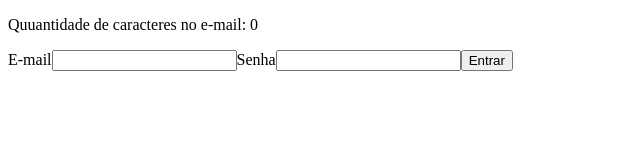
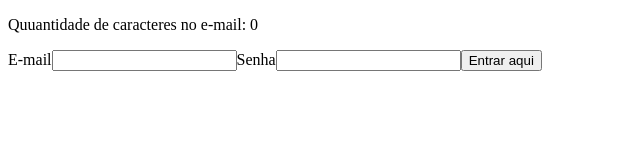
Before and after one commit to iguimaraesf/aulas-react, a React (Create React App) app: page /entrar in a window 1280 px wide. Shown: the top 160 px of the page, without its empty margins (0-640 px from the left). Built offline with nearby package versions, Linux system fonts and the light colour scheme.

Commit message:
feat: [Aula14] Componentes com HTML dentro

```diff
--- a/src/pages/login/Login.tsx
+++ b/src/pages/login/Login.tsx
@@ -1,4 +1,5 @@
 import { useCallback, useEffect, useMemo, useRef, useState } from "react"
+import { ButtonLogin } from "./components/buttonLogin"
 import { InputLogin } from "./components/inputLogin"
 export const Login = () => {
     const [email, setEmail] = useState('')
@@ -40,9 +41,12 @@
                     ref={inputPasswordRef}
                     onChange={newValue => setPassword(newValue)}
                     />
-                <button type="button" onClick={handleEntrar}>
+                <ButtonLogin onClick={handleEntrar} type="button">
+                    Entrar aqui
+                </ButtonLogin>
+                {/* <button type="button" onClick={handleEntrar}>
                     Entrar
-                </button>
+                </button> */}
             </form>
         </div>
     )
--- /dev/null
+++ b/src/pages/login/components/buttonLogin.tsx
@@ -0,0 +1,14 @@
+import React from "react"
+
+interface ButtonLoginProps {
+    type?: "button" | "submit" | "reset"
+    onClick: () => void
+    children: React.ReactNode
+}
+export const ButtonLogin: React.FC<ButtonLoginProps> = ({onClick, type, children}) => {
+    return (
+        <button type={type} onClick={onClick}>
+            {children}
+        </button>
+    )
+}
```
